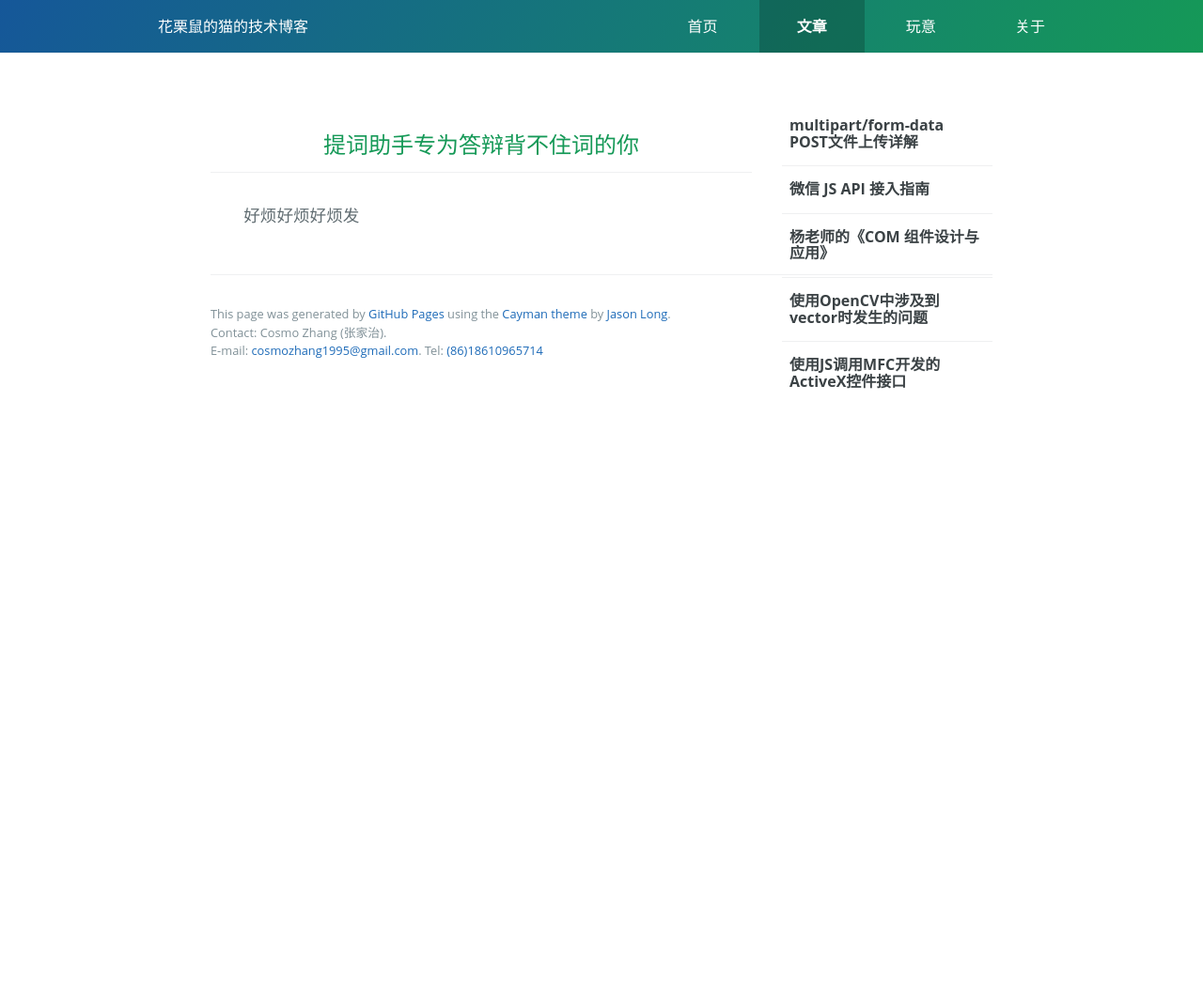
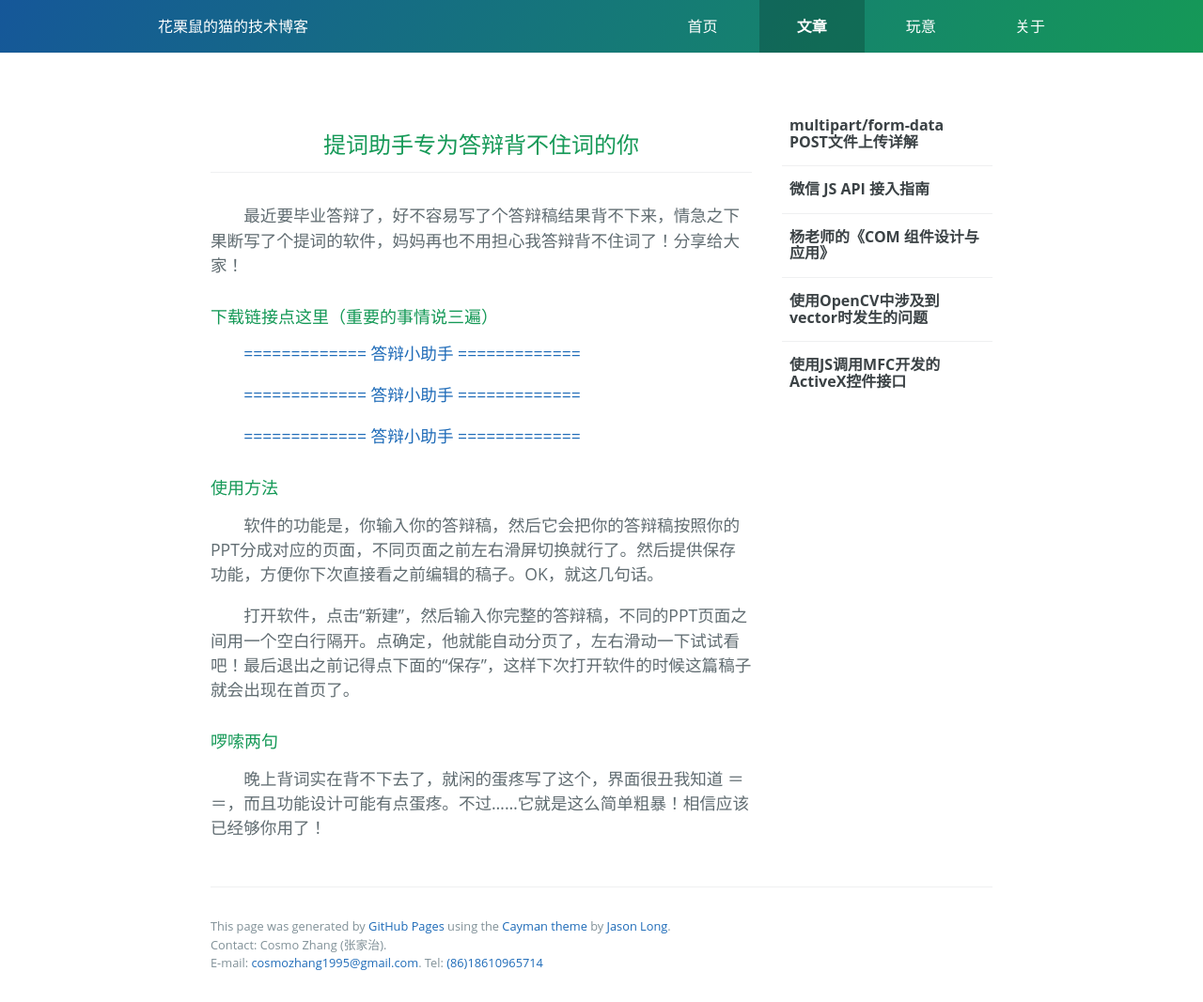
Before and after one commit to cosmozhang1995/cosmozhang1995.github.io, a Jekyll site: the page built from _posts/2016-05-27-presentation-helper.md, in a window 1280 px wide. Shown: the whole page at 94% size. Built offline with Jekyll 4.4.1, drawn with Linux system fonts in a browser that asks for light colours; comment, search, counter and statistics services are not loaded; before the commit the page ends 900 px from its top, so only the background shows below that.

Commit message:
just a commit 6

```diff
--- a/_posts/2016-05-27-presentation-helper.md
+++ b/_posts/2016-05-27-presentation-helper.md
@@ -4,4 +4,23 @@ title: 提词助手专为答辩背不住词的你
 pagetype: post
 author: Cosmo
 ---
-好烦好烦好烦发
+
+最近要毕业答辩了，好不容易写了个答辩稿结果背不下来，情急之下果断写了个提词的软件，妈妈再也不用担心我答辩背不住词了！分享给大家！
+
+#### 下载链接点这里（重要的事情说三遍）
+
+[============= 答辩小助手 =============](http://101.200.165.173/PresentationHelper.apk)
+
+[============= 答辩小助手 =============](http://101.200.165.173/PresentationHelper.apk)
+
+[============= 答辩小助手 =============](http://101.200.165.173/PresentationHelper.apk)
+
+#### 使用方法
+
+软件的功能是，你输入你的答辩稿，然后它会把你的答辩稿按照你的PPT分成对应的页面，不同页面之前左右滑屏切换就行了。然后提供保存功能，方便你下次直接看之前编辑的稿子。OK，就这几句话。
+
+打开软件，点击“新建”，然后输入你完整的答辩稿，不同的PPT页面之间用一个空白行隔开。点确定，他就能自动分页了，左右滑动一下试试看吧！最后退出之前记得点下面的“保存”，这样下次打开软件的时候这篇稿子就会出现在首页了。
+
+#### 啰嗦两句
+
+晚上背词实在背不下去了，就闲的蛋疼写了这个，界面很丑我知道 ＝ ＝，而且功能设计可能有点蛋疼。不过……它就是这么简单粗暴！相信应该已经够你用了！
```
